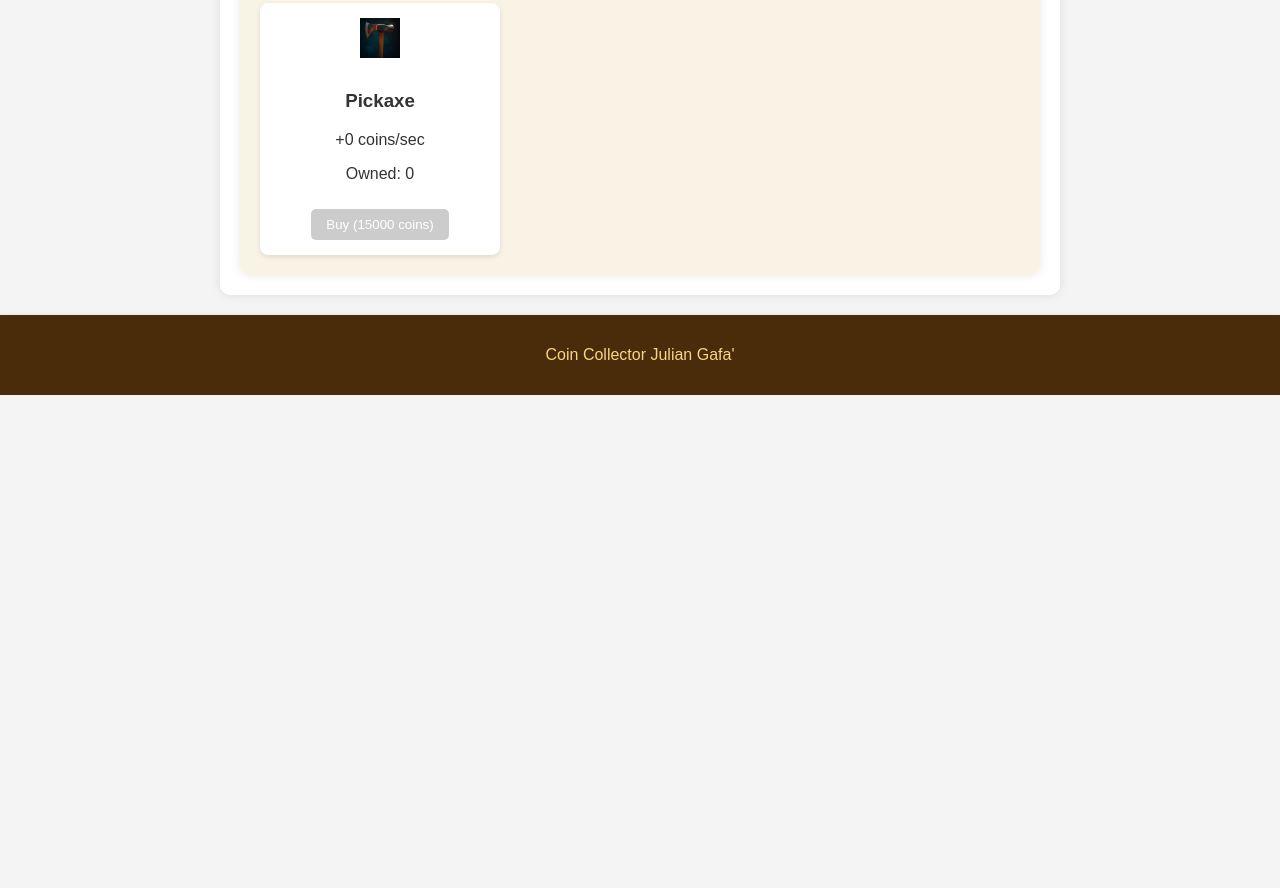
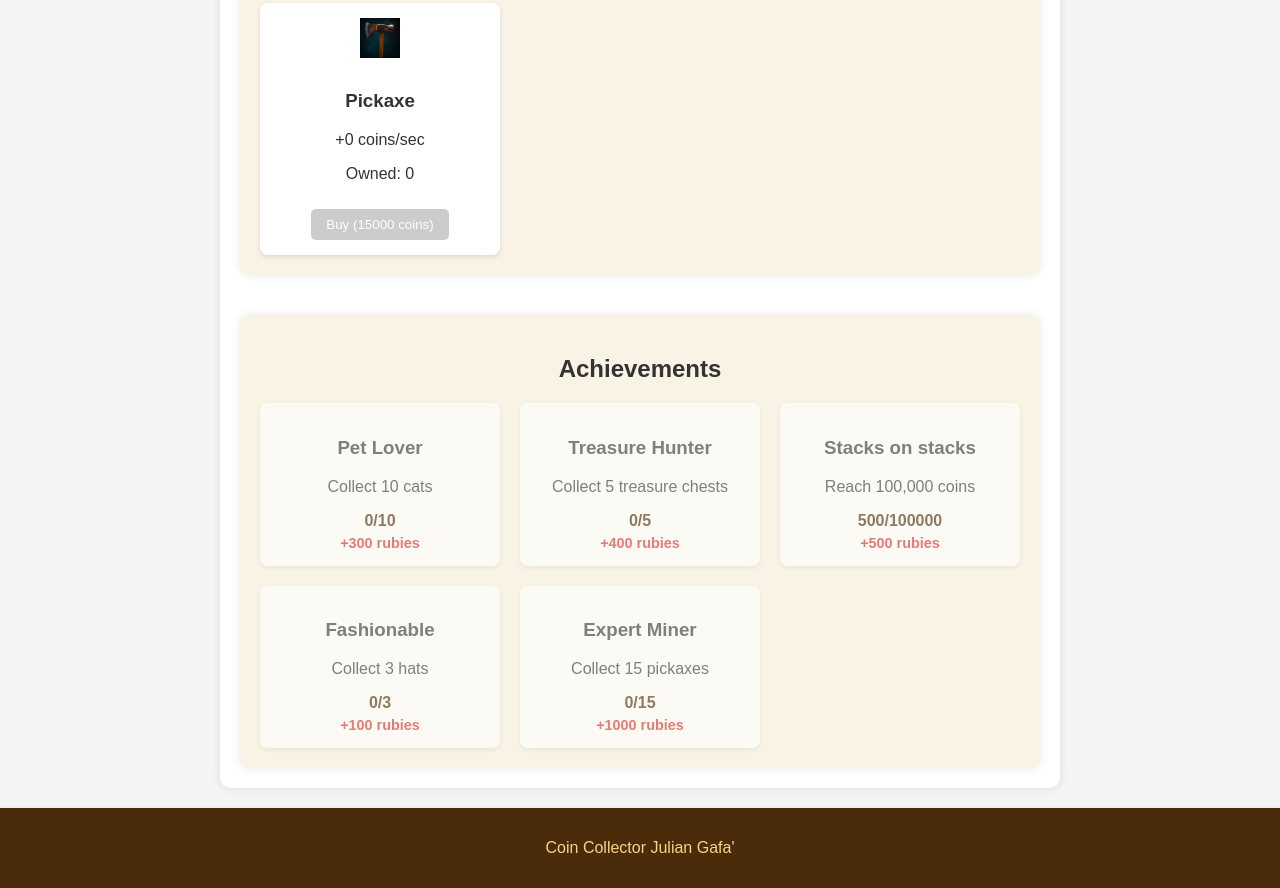
Before and after one commit to JulMCL/CPS1015, a website: page index.html in a window 1280 px wide. Shown: the part 888-1776 px from the top of the page. Before the commit the page ends 1283 px from the top, so only its background shows below. Drawn offline with Linux system fonts and the light colour scheme; no server answers.

Commit message:
phase 4, achievements are added and game is almost ready

```diff
--- a/index.html
+++ b/index.html
@@ -96,6 +96,48 @@
                 </div>
             </div>
         </section>
+
+        <!--achievements-->
+        <section id="achievements" class="achievements-section">
+            <h2>Achievements</h2>
+            <div class="achievements-grid">
+                <!--achievement of collecting 10 cats-->
+                <div class="achievement" id="achieve-cats">
+                    <h3>Pet Lover</h3>
+                    <p>Collect 10 cats</p>
+                    <p class="achievement-progress">0/10</p>
+                    <div class="achievement-reward">+300 rubies</div>
+                </div>
+                <!--achievement of colleting 5 treasure chests-->
+                <div class="achievement" id="achieve-chests">
+                    <h3>Treasure Hunter</h3>
+                    <p>Collect 5 treasure chests</p>
+                    <p class="achievement-progress">0/5</p>
+                    <div class="achievement-reward">+400 rubies</div>
+                </div>
+                <!--achievement of reaching 100k coins-->
+                <div class="achievement" id="achieve-coins">
+                    <h3>Stacks on stacks</h3>
+                    <p>Reach 100,000 coins</p>
+                    <p class="achievement-progress">0/100000</p>
+                    <div class="achievement-reward">+500 rubies</div>
+                </div>
+                <!--achievement of colleting 3 golden hats-->
+                <div class="achievement" id="achieve-hats">
+                    <h3>Fashionable</h3>
+                    <p>Collect 3 hats</p>
+                    <p class="achievement-progress">0/3</p>
+                    <div class="achievement-reward">+100 rubies</div>
+                </div>
+                <!--achievement of colleting 15 pickaxes-->
+                <div class="achievement" id="achieve-pickaxes">
+                    <h3>Expert Miner</h3>
+                    <p>Collect 15 pickaxes</p>
+                    <p class="achievement-progress">0/15</p>
+                    <div class="achievement-reward">+1000 rubies</div>
+                </div>
+            </div>
+        </section>
     </main>
 
     <footer>
--- a/script.js
+++ b/script.js
@@ -8,11 +8,20 @@ let boostActive = false;
 
 //list of shop items, their cost and attributes
 let shopItems = [
-  { id: 1, name: "Golden Hat", cost: 5000, coinsPerSec: 5, owned: 0 },
-  { id: 2, name: "Cat Companion", cost: 7500, coinsPerSec: 0, owned: 0 },
-  { id: 3, name: "Treasure Chest", cost: 50000, coinsPerSec: 30, owned: 0 },
-  { id: 4, name: "Pickaxe", cost: 15000, coinsPerSec: 0, owned: 0 }
+  {id: 1, name: "Golden Hat", cost: 5000, coinsPerSec: 5, owned: 0},
+  {id: 2, name: "Cat Companion", cost: 7500, coinsPerSec: 0, owned: 0},
+  {id: 3, name: "Treasure Chest", cost: 50000, coinsPerSec: 30, owned: 0},
+  {id: 4, name: "Pickaxe", cost: 15000, coinsPerSec: 0, owned: 0}
 ];
+
+//list of achievements
+let achievements = {
+  cats: {required: 10, progress: 0, completed: false},
+  chests: {required: 5, progress: 0, completed: false},
+  coins: {required: 100000, progress: 0, completed: false},
+  hats: {required: 3, progress: 0, completed: false},
+  pickaxes: {required: 15, progress: 0, completed: false}
+};
 
 const coinCount = document.getElementById("coinCount");
 const rubyCount = document.getElementById("rubyCount");
@@ -65,7 +74,7 @@ setInterval(() => {
 
 //button to activate booster
 booster.addEventListener("click", () => {
-    if(rubies >= 200 && !boostActive) {
+    if(rubies >= 200 && !boostActive){
         rubies -= 200; //cost of activating booster
         baseRate *=3; //booster is applied here
         boostActive = true;
@@ -109,7 +118,7 @@ collect.addEventListener("click", () => {
 });
 
 //updates values that are visible to the user
-function updateUI() {
+function updateUI(){
     coinCount.textContent = Math.floor(coins);
     rubyCount.textContent = rubies;
     coinRate.textContent = baseRate;
@@ -126,6 +135,8 @@ function updateUI() {
         }
       });
     });
+
+    checkAchievements();
 }
 
 //handles shop items by applying coin boosts and increase in cost
@@ -139,7 +150,7 @@ document.querySelectorAll('.buy-button').forEach(button => {
       item.owned++;
 
       //coin bonus is applied if applicable
-      if (item.coinsPerSec > 0) {
+      if(item.coinsPerSec > 0){
           baseRate += item.coinsPerSec;
       }
 
@@ -149,14 +160,64 @@ document.querySelectorAll('.buy-button').forEach(button => {
       document.querySelector(`.owned${itemId}`).textContent = item.owned;
       document.querySelector(`.cost${itemId}`).textContent = item.cost;
 
+      checkAchievements();
       updateUI();
       saveGame();
     }
   });
 });
 
+//function that implements achievements
+function checkAchievements(){
+  //achievement progress
+  achievements.cats.progress = shopItems[1].owned;
+  achievements.chests.progress = shopItems[2].owned;
+  achievements.coins.progress = coins;
+  achievements.hats.progress = shopItems[0].owned;
+  achievements.pickaxes.progress = shopItems[3].owned;
+
+  //checking each achievement
+  checkSingleAchievement('cats', 300);
+  checkSingleAchievement('chests', 400);
+  checkSingleAchievement('coins', 500);
+  checkSingleAchievement('hats', 100);
+  checkSingleAchievement('pickaxes', 1000);
+
+  updateAchievementsUI();
+}
+
+function checkSingleAchievement(achievementName, rubyReward){
+  const achievement = achievements[achievementName];
+  if(!achievement.completed && achievement.progress >= achievement.required){
+      achievement.completed = true;
+      rubies += rubyReward;
+      saveGame();
+  }
+}
+
+function updateAchievementsUI(){
+  for (const [key, achievement] of Object.entries(achievements)){
+      const element = document.getElementById(`achieve-${key}`);
+      const progressElement = element.querySelector('.achievement-progress');
+
+      // Update progress text
+      if(key === 'coins'){
+          progressElement.textContent = `${Math.min(achievement.progress, achievement.required)}/${achievement.required}`;
+      }else{
+          progressElement.textContent = `${achievement.progress}/${achievement.required}`;
+      }
+
+      //when achievement is completed
+      if(achievement.completed){
+          element.classList.add('unlocked');
+      }else{
+          element.classList.remove('unlocked');
+      }
+  }
+}
+
 //saves game data
-function saveGame() {
+function saveGame(){
     const gameData = {
       coins,
       rubies,
--- a/styles.css
+++ b/styles.css
@@ -193,3 +193,54 @@ main{
     font-weight: bold;
     color: #4a2c0a;
 }
+
+/* format of the achievement part of the game */
+.achievements-section{
+    margin-top: 40px;
+    padding: 20px;
+    background: #f9f3e6;
+    border-radius: 10px;
+    box-shadow: 0 0 10px rgba(0,0,0,0.1);
+}
+
+.achievements-grid{
+    display: grid;
+    grid-template-columns: repeat(auto-fill, minmax(200px, 1fr));
+    gap: 20px;
+    margin-top: 20px;
+}
+
+.achievement{
+    background: white;
+    padding: 15px;
+    border-radius: 8px;
+    box-shadow: 0 2px 5px rgba(0,0,0,0.1);
+    position: relative;
+    opacity: 0.6;
+}
+
+/* displayed when achievement has been done */
+.achievement.unlocked{
+    background: #f8d485;
+    opacity: 1;
+    border: 2px solid #4a2c0a;
+}
+
+.achievement-icon{
+    width: 40px;
+    height: 40px;
+    margin-bottom: 10px;
+}
+
+/* shows progress of the achievement */
+.achievement-progress{
+    font-weight: bold;
+    color: #4a2c0a;
+    margin: 5px 0;
+}
+
+.achievement-reward{
+    font-size: 0.9rem;
+    color: #d32f2f;
+    font-weight: bold;
+}
```
